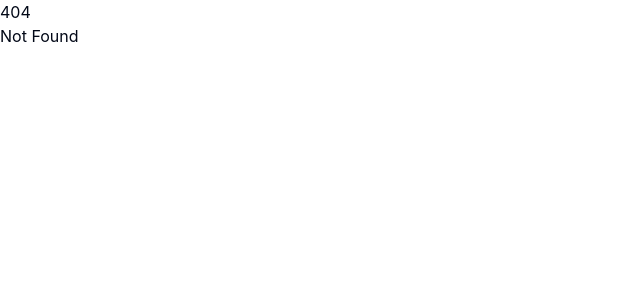
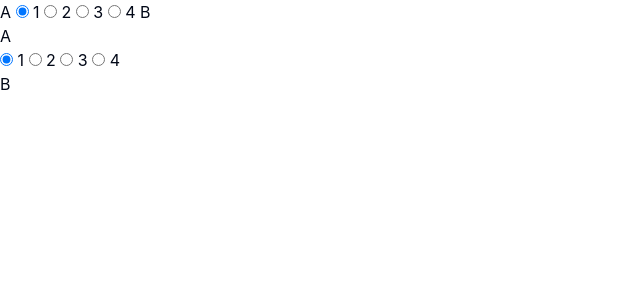
Before and after one commit to fcrozatier/choco-ui, a SvelteKit app: page /looper in a window 1280 px wide. Before the commit this address had no page. Shown: the top 300 px of the page, without its empty margins (0-640 px from the left). Built offline with nearby package versions, Linux system fonts and the light colour scheme.

Commit message:
add looper

```diff
--- /dev/null
+++ b/src/routes/looper/+page.svelte
@@ -0,0 +1,47 @@
+<div>
+	<button>A</button>
+
+	<label>
+		<input name="group" type="radio" checked />
+		1
+	</label>
+	<label>
+		<input name="group" type="radio" />
+		2
+	</label>
+	<label>
+		<input name="group" type="radio" />
+		3
+	</label>
+	<label>
+		<input name="group" type="radio" />
+		4
+	</label>
+
+	<button>B</button>
+</div>
+
+<div>
+	<button>A</button>
+
+	<div role="tablist">
+		<label>
+			<input role="tab" name="group2" type="radio" checked />
+			1
+		</label>
+		<label>
+			<input role="tab" name="group2" type="radio" />
+			2
+		</label>
+		<label>
+			<input role="tab" name="group2" type="radio" />
+			3
+		</label>
+		<label>
+			<input role="tab" name="group2" type="radio" />
+			4
+		</label>
+	</div>
+
+	<button>B</button>
+</div>
```
Also changed, not shown: src/routes/looper/Looper.svelte (added).
